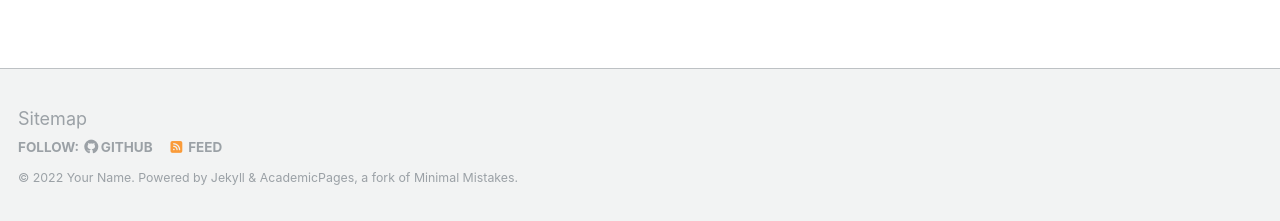
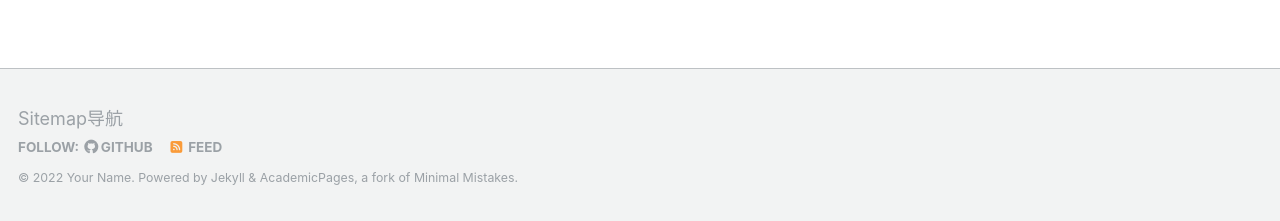
Before and after one commit to chenhailonghit/chenhailonghit.github.io, a Jekyll site: the page built from _pages/about.md, in a window 1280 px wide. Shown: the part 676-897 px from the top of the page. Built offline with Jekyll 4.4.1, drawn with Linux system fonts in a browser that asks for light colours; nearby versions of some CDN libraries; some web fonts are replaced; a script bundle is joined from its source files by our own code; library files that are not in the unit come from our copies.

Commit message:
Update custom.html

```diff
--- a/_includes/footer/custom.html
+++ b/_includes/footer/custom.html
@@ -1,3 +1,3 @@
 <!-- start custom footer snippets -->
-<a href="/sitemap导航/">Sitemap</a>
+<a href="/sitemap/">Sitemap导航</a>
 <!-- end custom footer snippets -->
```
